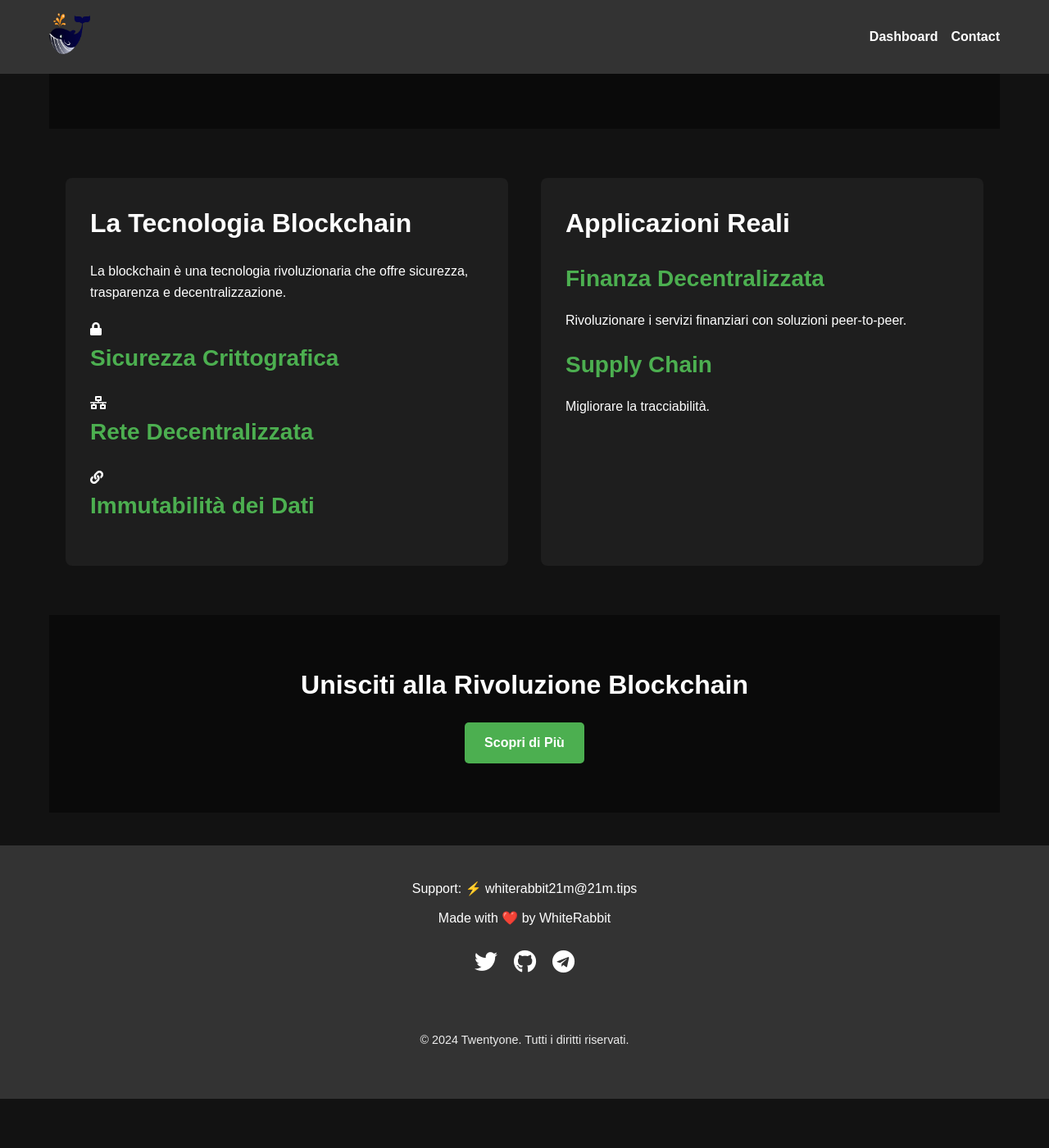
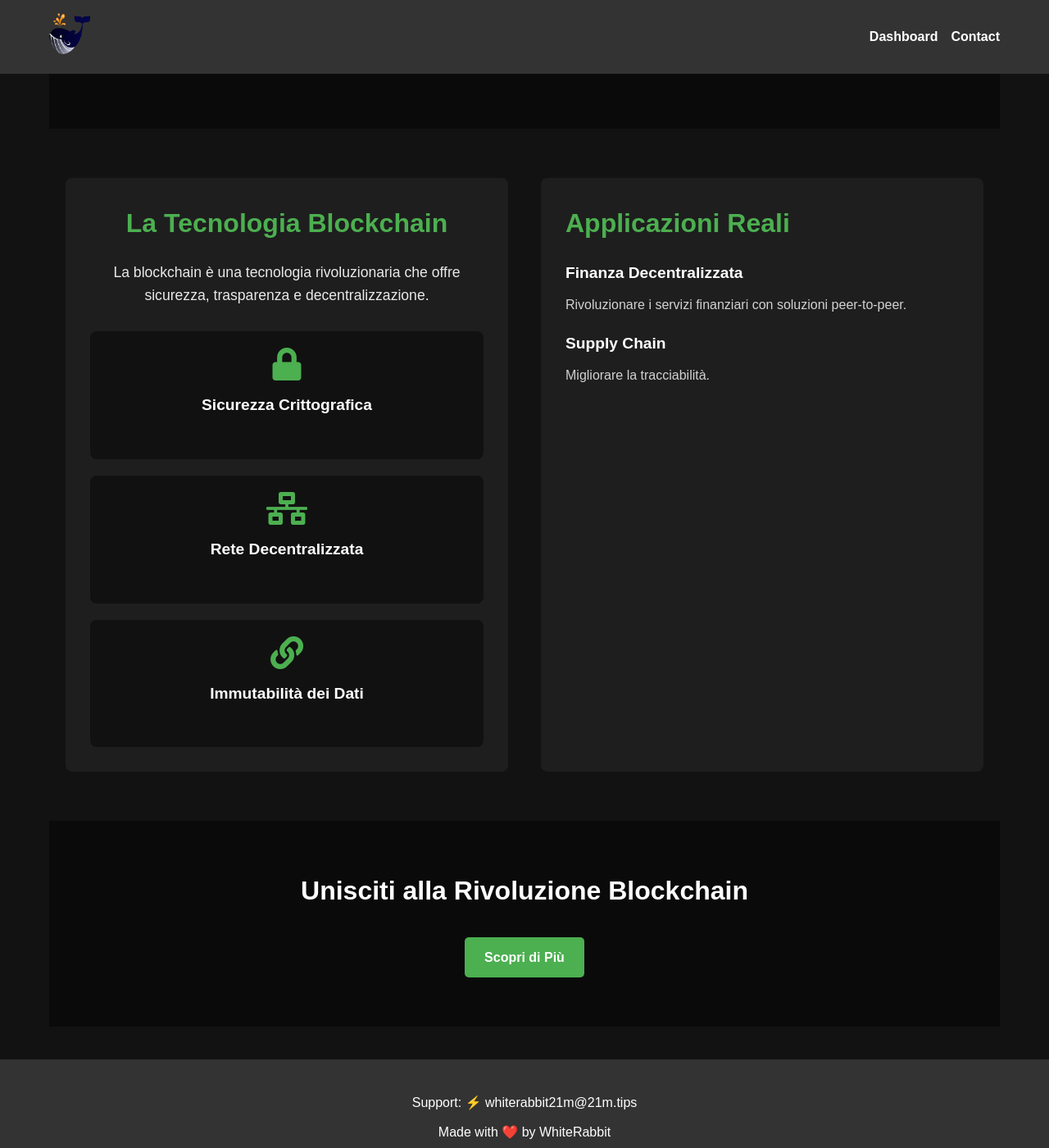
Before and after one commit to whiterabbit21m-test/whiterabbit21m-test.github.io, a Jekyll site: the page built from index.md, in a window 1280 px wide and 1400 px high, scrolled down 234 px. Shown: the whole window at 82% size. Built offline with Jekyll 4.4.1, drawn with Linux system fonts in a browser that asks for light colours; before the commit the page ends 1574 px from its top, so only the background shows below that.

Commit message:
Update _home.scss

```diff
--- a/_sass/_home.scss
+++ b/_sass/_home.scss
@@ -56,27 +56,78 @@ $card-bg-color: #1E1E1E;
       border-radius: 8px;
     }
 
-    .feature-list {
-      list-style-type: none;
-      padding: 0;
+    .tech-overview {
+      h2 {
+        color: $accent-color;
+        font-size: 2em;
+        margin-bottom: 20px;
+        text-align: center;
+      }
 
-      li {
-        margin-bottom: 10px;
-        display: flex;
-        align-items: center;
+      p {
+        color: rgba($text-color, 0.9);
+        font-size: 1.1em;
+        line-height: 1.6;
+        margin-bottom: 30px;
+        text-align: center;
+      }
 
-        i {
-          color: $accent-color;
-          margin-right: 10px;
+      .tech-features {
+        display: grid;
+        grid-template-columns: repeat(auto-fit, minmax(250px, 1fr));
+        gap: 20px;
+
+        .feature-card {
+          background-color: darken($card-bg-color, 5%);
+          padding: 20px;
+          border-radius: 8px;
+          text-align: center;
+          transition: transform 0.3s ease;
+
+          &:hover {
+            transform: translateY(-5px);
+          }
+
+          i {
+            font-size: 2.5em;
+            color: $accent-color;
+            margin-bottom: 15px;
+          }
+
+          h3 {
+            color: $text-color;
+            font-size: 1.2em;
+            margin-bottom: 10px;
+          }
+
+          p {
+            color: rgba($text-color, 0.8);
+            font-size: 0.9em;
+            line-height: 1.4;
+          }
         }
       }
     }
 
-    .app-item {
-      margin-bottom: 20px;
+    .applications {
+      h2 {
+        color: $accent-color;
+        font-size: 2em;
+        margin-bottom: 20px;
+      }
 
-      h3 {
-        color: $accent-color;
+      .app-item {
+        margin-bottom: 20px;
+
+        h3 {
+          color: $text-color;
+          font-size: 1.2em;
+          margin-bottom: 10px;
+        }
+
+        p {
+          color: rgba($text-color, 0.8);
+        }
       }
     }
   }
@@ -85,6 +136,10 @@ $card-bg-color: #1E1E1E;
   .cta {
     text-align: center;
     background-color: darken($bg-color, 3%);
+
+    h2 {
+      margin-bottom: 30px;
+    }
 
     .cta-button {
       display: inline-block;
@@ -102,3 +157,21 @@ $card-bg-color: #1E1E1E;
     }
   }
 }
+
+@media (max-width: 768px) {
+  .home {
+    section {
+      padding: 40px 0;
+    }
+
+    .hero h1 {
+      font-size: 2em;
+    }
+
+    .main-content {
+      .tech-overview, .applications {
+        padding: 20px;
+      }
+    }
+  }
+}
```
